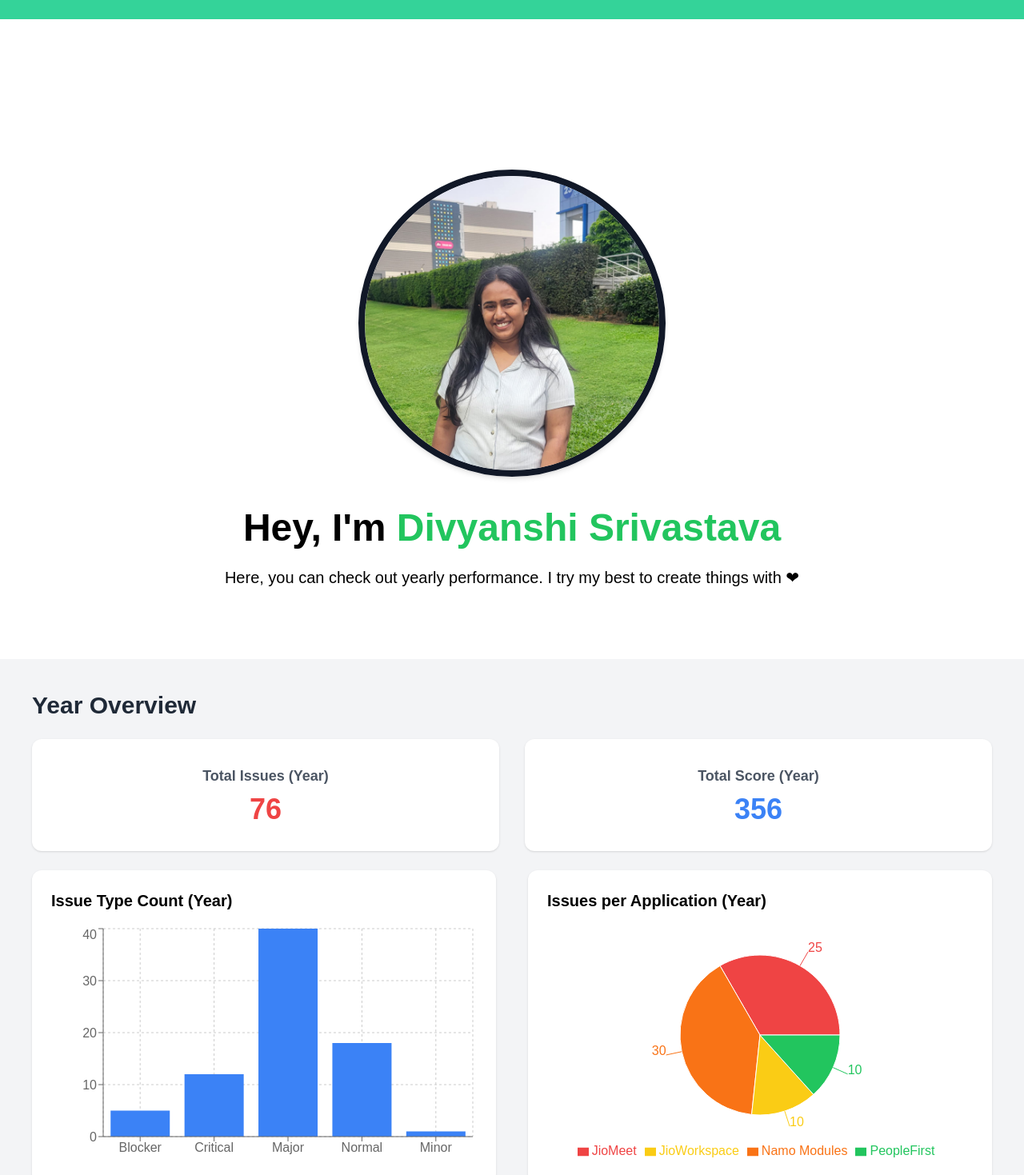
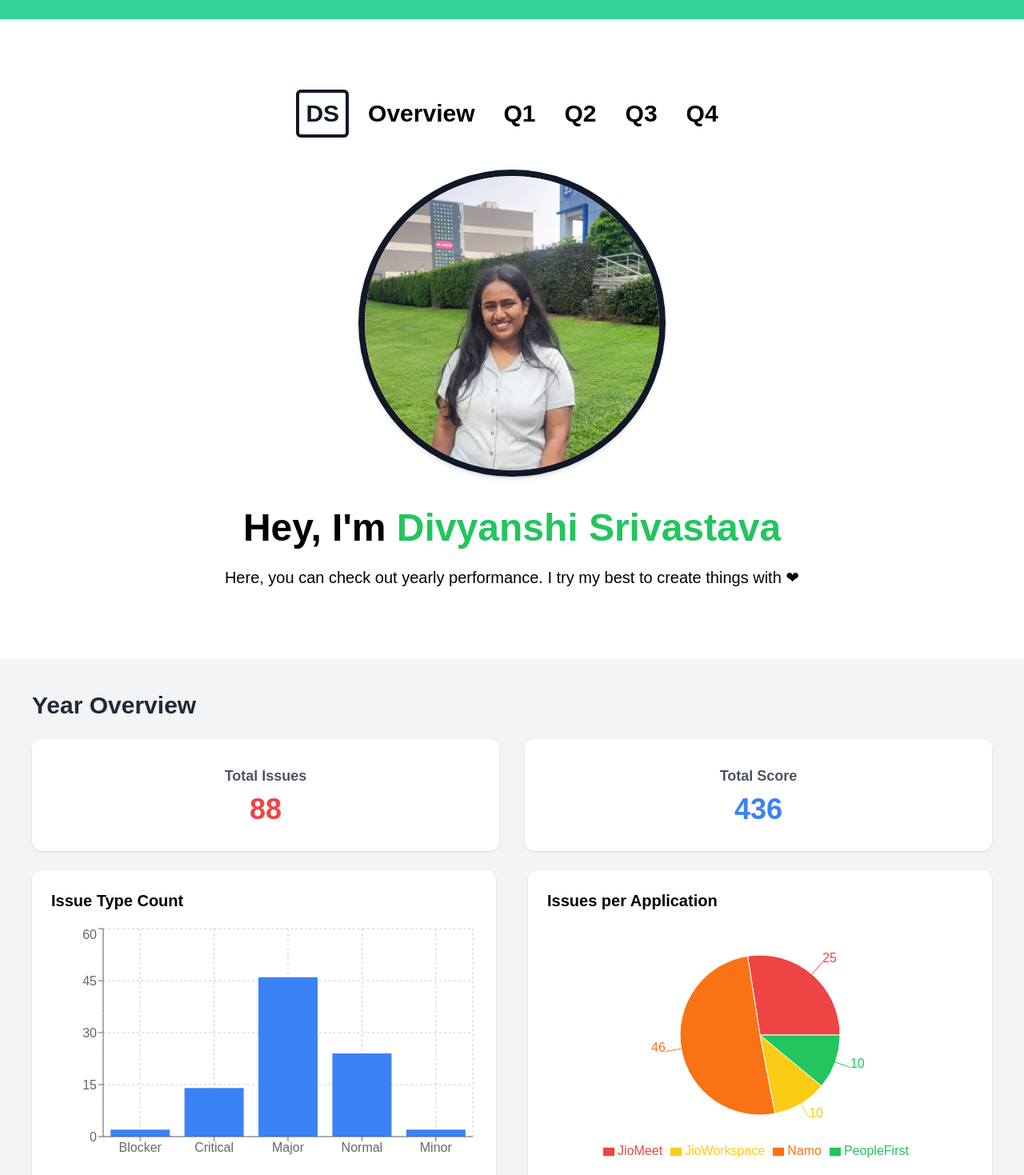
Before and after one commit to praks3/YearEndPerformance, a React (Vite) app: page / in a window 1280 px wide. Shown: the top 1469 px of the page at 80% size. Built offline with nearby package versions, Linux system fonts and the light colour scheme; a web font is replaced by a local one.

Commit message:
added courses and fixed card size.

```diff
--- a/src/App.jsx
+++ b/src/App.jsx
@@ -61,7 +61,7 @@ function App() {
               initial={{ scale: 1, opacity: 1, filter: "blur(0px)" }}
               animate={{ scale: 1, opacity: 1, filter: "blur(0px)" }}
               exit={{
-                scale: 8,
+                scale: 20,
                 opacity: 0,
                 filter: "blur(20px)",
               }}
--- a/src/components/Hero.jsx
+++ b/src/components/Hero.jsx
@@ -1,62 +1,156 @@
 import "animate.css";
+
 const Hero = () => {
   return (
     <section className="min-h-screen flex justify-center items-center">
-      <div className="text-center max-w-4xl px-6">
+      <div className="text-center max-w-5xl px-6">
+
+        {/* Navigation */}
         <span className="hidden md:block lg:block">
+
+          {/* DS (with border effect) */}
           <a href="#" className="kill-link-style">
-            <span className="inline-block rounded-md animate__animated xl:mr-6 animate__fadeInDown border-4 border-gray-900 text-gray-900 select-none p-2 text-2xl xl:text-3xl font-extrabold">
+            <span
+              className="
+                inline-block
+                rounded-md
+                border-4
+                border-gray-900
+                text-gray-900
+                select-none
+                p-2
+                text-2xl xl:text-3xl
+                font-extrabold
+                transition-all
+                duration-300
+                hover:border-green-400
+              "
+            >
               DS
             </span>
           </a>
+
+          {/* Overview */}
           <a
             href="#Overview"
-            className="inline-block animate__animated animate__fadeInDown kill-link-style delay1 ml-6 mr-3 duration-300 text-2xl xl:text-3xl cursor-pointer underline--magical font-extrabold"
+            className="
+              inline-block
+              ml-6 mr-3
+              text-2xl xl:text-3xl
+              font-extrabold
+              cursor-pointer
+              transition-colors
+              duration-300
+              hover:text-green-400
+            "
           >
             Overview
           </a>
+
+          {/* Q1 */}
           <a
             href="#Q1"
-            className="inline-block animate__animated animate__fadeInDown kill-link-style delay2 ml-6 mr-3 duration-300 text-2xl xl:text-3xl cursor-pointer underline--magical font-extrabold"
+            className="
+              inline-block
+              ml-6 mr-3
+              text-2xl xl:text-3xl
+              font-extrabold
+              cursor-pointer
+              transition-colors
+              duration-300
+              hover:text-green-400
+            "
           >
             Q1
           </a>
+
+          {/* Q2 */}
           <a
             href="#Q2"
-
-            className="inline-block animate__animated animate__fadeInDown kill-link-style delay3 ml-6 mr-3 duration-300 text-2xl xl:text-3xl cursor-pointer underline--magical font-extrabold"
+            className="
+              inline-block
+              ml-6 mr-3
+              text-2xl xl:text-3xl
+              font-extrabold
+              cursor-pointer
+              transition-colors
+              duration-300
+              hover:text-green-400
+            "
           >
             Q2
           </a>
+
+          {/* Q3 */}
           <a
             href="#Q3"
-
-            className="inline-block animate__animated animate__fadeInDown kill-link-style delay4 ml-6 mr-3 duration-300 text-2xl xl:text-3xl cursor-pointer underline--magical font-extrabold"
+            className="
+              inline-block
+              ml-6 mr-3
+              text-2xl xl:text-3xl
+              font-extrabold
+              cursor-pointer
+              transition-colors
+              duration-300
+              hover:text-green-400
+            "
           >
             Q3
           </a>
+
+          {/* Q4 */}
           <a
             href="#Q4"
-
-            className="inline-block animate__animated animate__fadeInDown kill-link-style delay5 ml-6 mr-3 duration-300 text-2xl xl:text-3xl cursor-pointer underline--magical font-extrabold"
+            className="
+              inline-block
+              ml-6 mr-3
+              text-2xl xl:text-3xl
+              font-extrabold
+              cursor-pointer
+              transition-colors
+              duration-300
+              hover:text-green-400
+            "
           >
             Q4
           </a>
+
         </span>
+
+        {/* Image */}
         <img
-          id="zach-image"
           src="/photo.jpeg"
-          alt="Photo of Divaynshi Srivastava"
-          className="cursor-pointer xl:mt-10 inline-block animate__animated animate__fadeIn delay2 border-gray-900 duration-300 ease hover:border-green-400 shadow-md border-8 h-80 w-80 md:w-96 md:h-96 rounded-full"
+          alt="Photo of Divyanshi Srivastava"
+          className="
+            cursor-pointer
+            xl:mt-10
+            inline-block
+            border-8
+            border-gray-900
+            hover:border-green-400
+            transition-all
+            duration-300
+            ease
+            shadow-md
+            h-80 w-80 md:w-96 md:h-96
+            rounded-full
+          "
         />
 
+        {/* Heading */}
         <h1 className="mt-10 text-3xl md:text-5xl font-extrabold animate__animated animate__fadeInUp delay3">
-  Hey, I'm <span className="text-green-500">Divyanshi Srivastava</span>
+          Hey, I'm{" "}
+          <span className="text-green-500">
+            Divyanshi Srivastava
+          </span>
         </h1>
 
+        {/* Paragraph */}
         <p className="mt-6 text-lg md:text-xl animate__animated animate__fadeInUp delay4">
-  Here, you can check out yearly performance. I try my best to create things with ❤
+          Here, you can check out yearly performance. I try my best to create
+          things with ❤
         </p>
+
       </div>
     </section>
   );
--- a/src/components/Mycharts.jsx
+++ b/src/components/Mycharts.jsx
@@ -14,16 +14,16 @@ import {
 import CustomQuarterTooltip from "./CustomQuarterTooltip";
 
 const yearlyIssueTypeData = [
-  { name: "Blocker", count: 5 },
-  { name: "Critical", count: 12 },
-  { name: "Major", count: 40 },
-  { name: "Normal", count: 18 },
-  { name: "Minor", count: 1 },
+  { name: "Blocker", count: 2 },
+  { name: "Critical", count: 14 },
+  { name: "Major", count: 46 },
+  { name: "Normal", count: 24 },
+  { name: "Minor", count: 2 },
 ];
 
 const yearlyApplicationData = [
   { name: "JioMeet", value: 25 },
-  { name: "Namo Modules", value: 30 },
+  { name: "Namo", value: 46 },
   { name: "JioWorkspace", value: 10 },
   { name: "PeopleFirst", value: 10 },
 ];
@@ -74,12 +74,8 @@ const quarterData = [
 const COLORS = ["#EF4444", "#F97316", "#FACC15", "#22C55E"];
 
 const Dashboard = () => {
-  const totalYearIssues = yearlyIssueTypeData.reduce(
-    (sum, item) => sum + item.count,
-    0,
-  );
-
-  const totalYearScore = 356; // Example yearly score
+  const totalYearScore = 436;
+  const totalYearIssues = 88;
 
   return (
     <div className="w-full bg-gray-100 p-10 space-y-6">
@@ -91,7 +87,7 @@ const Dashboard = () => {
         <div className="grid grid-cols-12 gap-8">
           <div className="col-span-12 md:col-span-6 bg-white p-8 rounded-xl shadow text-center">
             <h3 className="text-lg font-semibold text-gray-600">
-              Total Issues (Year)
+              Total Issues
             </h3>
             <p className="text-4xl font-extrabold text-red-500 mt-2">
               {totalYearIssues}
@@ -100,7 +96,7 @@ const Dashboard = () => {
 
           <div className="col-span-12 md:col-span-6 bg-white p-8 rounded-xl shadow text-center">
             <h3 className="text-lg font-semibold text-gray-600">
-              Total Score (Year)
+              Total Score
             </h3>
             <p className="text-4xl font-extrabold text-blue-500 mt-2">
               {totalYearScore}
@@ -112,7 +108,7 @@ const Dashboard = () => {
         <div className="grid md:grid-cols-2 gap-10">
           {/* Issue Type Per Year */}
           <div className="bg-white p-6 rounded-xl shadow">
-            <h3 className="text-xl font-bold mb-4">Issue Type Count (Year)</h3>
+            <h3 className="text-xl font-bold mb-4">Issue Type Count</h3>
 
             <ResponsiveContainer width="100%" height={300}>
               <BarChart data={yearlyIssueTypeData}>
@@ -128,7 +124,7 @@ const Dashboard = () => {
           {/* Application Pie */}
           <div className="bg-white p-6 rounded-xl shadow">
             <h3 className="text-xl font-bold mb-4">
-              Issues per Application (Year)
+              Issues per Application
             </h3>
 
             <ResponsiveContainer width="100%" height={300}>
--- a/src/components/Quarter 1.jsx
+++ b/src/components/Quarter 1.jsx
@@ -119,7 +119,6 @@ const Quarter1 = () => {
         </div>
       </div>
 
-
       <div
         id="other_task"
         className="w-full bg-gray-50 text-gray-900 py-20 px-6"
@@ -129,16 +128,13 @@ const Quarter1 = () => {
         </h2>
 
         {/* 2 Equal Columns */}
-  <div className="grid grid-cols-1 md:grid-cols-2 gap-10 max-w-6xl mx-auto">
+        <div className="grid grid-cols-1 md:grid-cols-2 gap-10 max-w-6xl mx-auto items-stretch">
+          {/* LEFT COLUMN — Other Tasks */}
+          <div className="flex flex-col">
+            <h2 className="text-4xl font-bold mb-6 text-center">Other Tasks</h2>
 
-    {/* LEFT COLUMN — Other Tasks */}
-    <div>
-      <h2 className="text-4xl font-bold mb-6 text-center">
-        Other Tasks
-      </h2>
-
-      <div className="bg-white hover:shadow-xl shadow-md p-8 border-4 border-gray-900 rounded-lg transition-all duration-300 hover:-translate-y-2 text-center h-full">
-        <ul className="space-y-4 font-bold text-lg text-left">
+            <div className="bg-white hover:shadow-xl shadow-md p-8 border-4 border-gray-900 rounded-lg transition-all duration-300 hover:-translate-y-2 flex-grow">
+              <ul className="list-disc list-inside space-y-4 font-bold text-lg text-left">
                 <li>JioRooms Voice Talk</li>
                 <li>JioGenie Feedbacks</li>
                 <li>Generated Test Images using Postman</li>
@@ -149,22 +145,18 @@ const Quarter1 = () => {
           </div>
 
           {/* RIGHT COLUMN — Courses */}
-    <div>
-      <h2 className="text-4xl font-bold mb-6 text-center">
-        Courses
-      </h2>
+          <div className="flex flex-col">
+            <h2 className="text-4xl font-bold mb-6 text-center">Courses</h2>
 
-      <div className="bg-white hover:shadow-xl shadow-md p-8 border-4 border-gray-900 rounded-lg transition-all duration-300 hover:-translate-y-2 text-center h-full">
-        <ul className="space-y-4 font-bold text-lg text-left">
-          <li>Advanced React Development</li>
-          <li>Backend Image Processing</li>
-          <li>API Testing using Postman</li>
-          <li>Performance Optimization</li>
-          <li>Frontend Architecture Design</li>
+            <div className="bg-white hover:shadow-xl shadow-md p-8 border-4 border-gray-900 rounded-lg transition-all duration-300 hover:-translate-y-2 flex-grow">
+              <ul className="list-disc list-inside space-y-4 font-bold text-lg text-left">
+                <li>Foundation of Software Testing and Validation</li>
+                <li>Spring Boot for Beginners</li>
+                <li>Learning REST APIs</li>
+                <li>Time Management Fundamentals</li>
               </ul>
             </div>
           </div>
-
         </div>
       </div>
     </section>
--- a/src/components/Quarter 2.jsx
+++ b/src/components/Quarter 2.jsx
@@ -124,43 +124,52 @@ const Quarter2 = () => {
 
         </div>
       </div>
-
-
-      <div
+ <div
         id="other_task"
         className="w-full bg-gray-50 text-gray-900 py-20 px-6"
       >
-       <h2 className="text-4xl md:text-6xl font-extrabold mb-6 text-center">
-  Other Task
-</h2>
+        <h2 className="text-4xl md:text-6xl font-extrabold mb-4 text-center">
+          Other Initiatives
+        </h2>
 
-        <div className="grid grid-cols-12 gap-8">
-          <div className="col-span-12 md:col-span-6 lg:col-span-4">
+        {/* 2 Equal Columns */}
+      <div className="grid grid-cols-1 md:grid-cols-2 gap-10 max-w-6xl mx-auto items-stretch">
 
-              <div className="cursor-pointer bg-white hover:shadow-xl shadow-md p-6 border-4 border-gray-900 rounded-lg transition-all duration-300 hover:-translate-y-2 text-center">
+  {/* LEFT COLUMN — Other Tasks */}
+  <div className="flex flex-col">
+    <h2 className="text-4xl font-bold mb-6 text-center">
+      Other Tasks
+    </h2>
 
-                <p className="mt-2 font-bold text-xl">
-JioRooms Voice Talk, JioGenie feedbacks
-                </p>
-              </div>
-          </div>
-          <div className="col-span-12 md:col-span-6 lg:col-span-4">
+    <div className="bg-white hover:shadow-xl shadow-md p-8 border-4 border-gray-900 rounded-lg transition-all duration-300 hover:-translate-y-2 flex-grow">
+      <ul className="list-disc list-inside space-y-4 font-bold text-lg text-left">
+        <li>JioRooms Voice Talk</li>
+        <li>JioGenie Feedbacks</li>
+        <li>Generated Test Images using Postman</li>
+        <li>Validated Gamma & CLAHE Backend Models</li>
+        <li>Created Comparison Validation Report</li>
+      </ul>
+    </div>
+  </div>
 
-              <div className="cursor-pointer bg-white hover:shadow-xl shadow-md p-6 border-4 border-gray-900 rounded-lg transition-all duration-300 hover:-translate-y-2 text-center">
-                 <p className="mt-2 font-bold text-xl">
-Generated test images using Postman
-                </p>
-                <p className="mt-2 font-bold text-xl">
-Validated Gamma & CLAHE backend image models
-                </p>
-                 <p className="mt-2 font-bold text-xl">
-Created comparison validation report
-                </p>
-              </div>
-        </div>
-        </div>
+  {/* RIGHT COLUMN — Courses */}
+  <div className="flex flex-col">
+    <h2 className="text-4xl font-bold mb-6 text-center">
+      Courses
+    </h2>
+
+    <div className="bg-white hover:shadow-xl shadow-md p-8 border-4 border-gray-900 rounded-lg transition-all duration-300 hover:-translate-y-2 flex-grow">
+      <ul className="list-disc list-inside space-y-4 font-bold text-lg text-left">
+        <li>Learn to code with AI</li>
+        <li>Business Etiquette: Phone, Email, and Text</li>
+        <li>Tips for Writing Businees Emails</li>
+        <li>Business Etiquette for GenZ</li>
+      </ul>
+    </div>
+  </div>
+
+</div>
       </div>
-
 
     </section>
   );
--- a/src/components/Quarter 3.jsx
+++ b/src/components/Quarter 3.jsx
@@ -138,43 +138,53 @@ const Quarter3 = () => {
 
         </div>
       </div>
-
-
-      <div
+ <div
         id="other_task"
         className="w-full bg-gray-50 text-gray-900 py-20 px-6"
       >
-       <h2 className="text-4xl md:text-6xl font-extrabold mb-6 text-center">
-  Other Task
-</h2>
+        <h2 className="text-4xl md:text-6xl font-extrabold mb-4 text-center">
+          Other Initiatives
+        </h2>
 
-        <div className="grid grid-cols-12 gap-8">
-          <div className="col-span-12 md:col-span-6 lg:col-span-4">
+        {/* 2 Equal Columns */}
+      <div className="grid grid-cols-1 md:grid-cols-2 gap-10 max-w-6xl mx-auto items-stretch">
 
-              <div className="cursor-pointer bg-white hover:shadow-xl shadow-md p-6 border-4 border-gray-900 rounded-lg transition-all duration-300 hover:-translate-y-2 text-center">
+  {/* LEFT COLUMN — Other Tasks */}
+  <div className="flex flex-col">
+    <h2 className="text-4xl font-bold mb-6 text-center">
+      Other Tasks
+    </h2>
 
-                <p className="mt-2 font-bold text-xl">
-JioRooms Voice Talk, JioGenie feedbacks
-                </p>
-              </div>
-          </div>
-          <div className="col-span-12 md:col-span-6 lg:col-span-4">
+    <div className="bg-white hover:shadow-xl shadow-md p-8 border-4 border-gray-900 rounded-lg transition-all duration-300 hover:-translate-y-2 flex-grow">
+      <ul className="list-disc list-inside space-y-4 font-bold text-lg text-left">
+        <li>JioRooms Voice Talk</li>
+        <li>JioGenie Feedbacks</li>
+        <li>Generated Test Images using Postman</li>
+        <li>Validated Gamma & CLAHE Backend Models</li>
+        <li>Created Comparison Validation Report</li>
+      </ul>
+    </div>
+  </div>
 
-              <div className="cursor-pointer bg-white hover:shadow-xl shadow-md p-6 border-4 border-gray-900 rounded-lg transition-all duration-300 hover:-translate-y-2 text-center">
-                 <p className="mt-2 font-bold text-xl">
-Generated test images using Postman
-                </p>
-                <p className="mt-2 font-bold text-xl">
-Validated Gamma & CLAHE backend image models
-                </p>
-                 <p className="mt-2 font-bold text-xl">
-Created comparison validation report
-                </p>
-              </div>
-        </div>
-        </div>
+  {/* RIGHT COLUMN — Courses */}
+  <div className="flex flex-col">
+    <h2 className="text-4xl font-bold mb-6 text-center">
+      Courses
+    </h2>
+
+    <div className="bg-white hover:shadow-xl shadow-md p-8 border-4 border-gray-900 rounded-lg transition-all duration-300 hover:-translate-y-2 flex-grow">
+      <ul className="list-disc list-inside space-y-4 font-bold text-lg text-left">
+        <li>Generative AI vs Traditional AI</li>
+        <li>Chatgpt prompt engineering for developers project</li>
+        <li>Getting started with Power BI</li>
+        <li>Azure Devops for Beginners</li>
+        <li>Networking Foundation Networking Basics</li>
+      </ul>
+    </div>
+  </div>
+
+</div>
       </div>
-
 
     </section>
   );
--- a/src/components/Quarter 4.jsx
+++ b/src/components/Quarter 4.jsx
@@ -143,43 +143,52 @@ const Quarter4 = () => {
 
         </div>
       </div>
-
-
-      <div
+ <div
         id="other_task"
         className="w-full bg-gray-50 text-gray-900 py-20 px-6"
       >
-       <h2 className="text-4xl md:text-6xl font-extrabold mb-6 text-center">
-  Other Task
-</h2>
+        <h2 className="text-4xl md:text-6xl font-extrabold mb-4 text-center">
+          Other Initiatives
+        </h2>
 
-        <div className="grid grid-cols-12 gap-8">
-          <div className="col-span-12 md:col-span-6 lg:col-span-4">
+        {/* 2 Equal Columns */}
+      <div className="grid grid-cols-1 md:grid-cols-2 gap-10 max-w-6xl mx-auto items-stretch">
 
-              <div className="cursor-pointer bg-white hover:shadow-xl shadow-md p-6 border-4 border-gray-900 rounded-lg transition-all duration-300 hover:-translate-y-2 text-center">
+  {/* LEFT COLUMN — Other Tasks */}
+  <div className="flex flex-col">
+    <h2 className="text-4xl font-bold mb-6 text-center">
+      Other Tasks
+    </h2>
 
-                <p className="mt-2 font-bold text-xl">
-JioRooms Voice Talk, JioGenie feedbacks
-                </p>
-              </div>
-          </div>
-          <div className="col-span-12 md:col-span-6 lg:col-span-4">
+    <div className="bg-white hover:shadow-xl shadow-md p-8 border-4 border-gray-900 rounded-lg transition-all duration-300 hover:-translate-y-2 flex-grow">
+      <ul className="list-disc list-inside space-y-4 font-bold text-lg text-left">
+        <li>JioRooms Voice Talk</li>
+        <li>JioGenie Feedbacks</li>
+        <li>Generated Test Images using Postman</li>
+        <li>Validated Gamma & CLAHE Backend Models</li>
+        <li>Created Comparison Validation Report</li>
+      </ul>
+    </div>
+  </div>
 
-              <div className="cursor-pointer bg-white hover:shadow-xl shadow-md p-6 border-4 border-gray-900 rounded-lg transition-all duration-300 hover:-translate-y-2 text-center">
-                 <p className="mt-2 font-bold text-xl">
-Generated test images using Postman
-                </p>
-                <p className="mt-2 font-bold text-xl">
-Validated Gamma & CLAHE backend image models
-                </p>
-                 <p className="mt-2 font-bold text-xl">
-Created comparison validation report
-                </p>
-              </div>
-        </div>
-        </div>
+  {/* RIGHT COLUMN — Courses */}
+  <div className="flex flex-col">
+    <h2 className="text-4xl font-bold mb-6 text-center">
+      Courses
+    </h2>
+
+    <div className="bg-white hover:shadow-xl shadow-md p-8 border-4 border-gray-900 rounded-lg transition-all duration-300 hover:-translate-y-2 flex-grow">
+      <ul className="list-disc list-inside space-y-4 font-bold text-lg text-left">
+        <li>SQL for non-programmers</li>
+        <li>How to boost your productivity with AI tools</li>
+        <li>Leveraging AI for Security Testing</li>
+        <li>Devops Foundations</li>
+      </ul>
+    </div>
+  </div>
+
+</div>
       </div>
-
 
     </section>
   );
```
Lines whose indentation alone changed are shown as unchanged.
